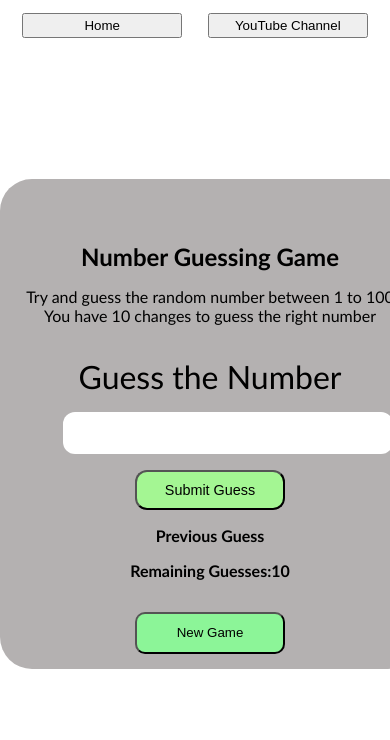
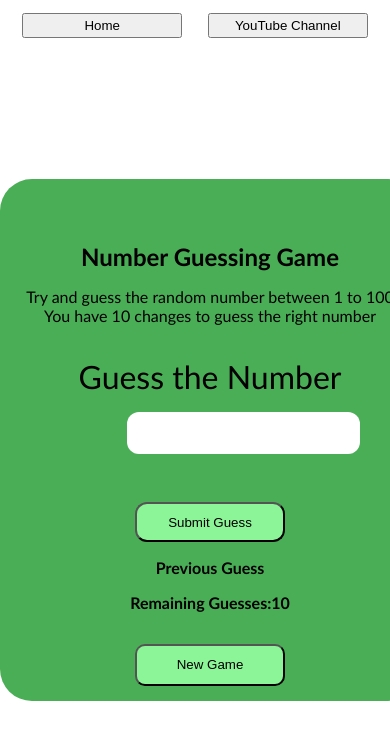
Before and after one commit to ashish3410/java-script-Course, a plain HTML site: page project04/index.html in a window 390 px wide. Shown: the top 740 px of the page. Drawn offline with Linux system fonts and the light colour scheme.

Commit message:
Update style.css

```diff
--- a/project04/style.css
+++ b/project04/style.css
@@ -10,9 +10,9 @@ body{
 }
 .box{
     text-align:center;
-    background-color: rgb(180, 177, 177);
+    background-color: rgb(74, 174, 86);
     width:60vh;
-    height:60vh;
+    height:70vh;
     margin: 5rem auto;
     border-radius: 2rem;
 }
@@ -20,13 +20,12 @@ h1{
     padding-top:2rem;
 }
 .lowHigh{
-    margin:3rem 12rem;
+    margin:3rem 0rem;
     display:flex;
     justify-content:center;
     align-items: center;
     font-size:25px;
-    background-color: aquamarine;
-    width: 50%;
+    background-color: rgb(140, 245, 152);
     border-radius:10px;
 }
 .form{
@@ -42,20 +41,22 @@ label{
 }
 #guessField{
     display:block;
-    margin:1rem 3rem;
+    margin:1rem 7rem;
     height:2.5rem;
-    width:80%;
+    width:55%;
     border-radius:12px;
     border: none;
     font-size: 25px;
     padding-left:1rem;
+    text-align: center;
 }
 
 #submitGuess{
+    margin-top:2rem;
     height:40px;
     width: 150px;
     border-radius:12px;
-    background-color:rgb(164, 246, 147);
+    background-color:rgb(140, 245, 152);
 }
 
 .previous,.remaining{
@@ -77,8 +78,11 @@ label{
         height:100%;
     }
 
-    input[type="text"],
+    #guessField
     input[type="submit"] {
         font-size: 0.9em;
+        display: flex;
+        justify-content: center;
+        align-items: center;
     }
 }
```
